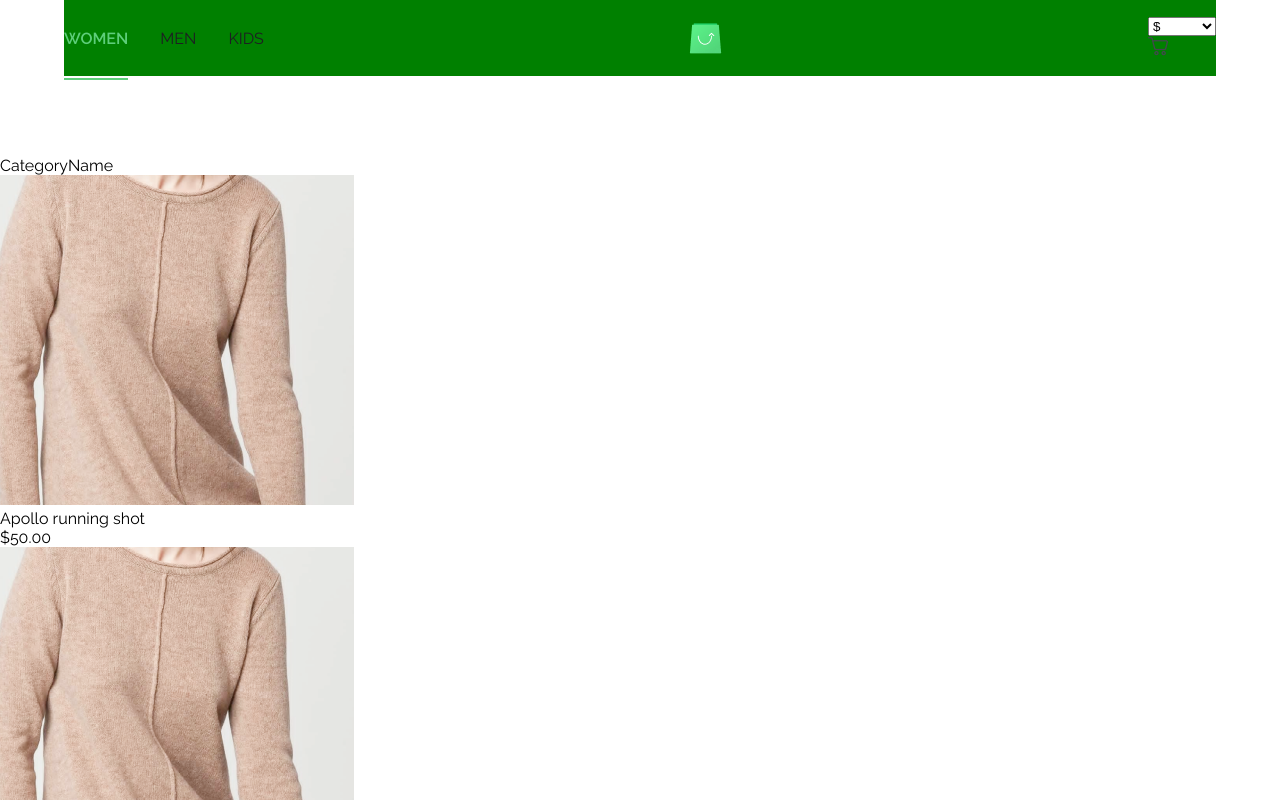
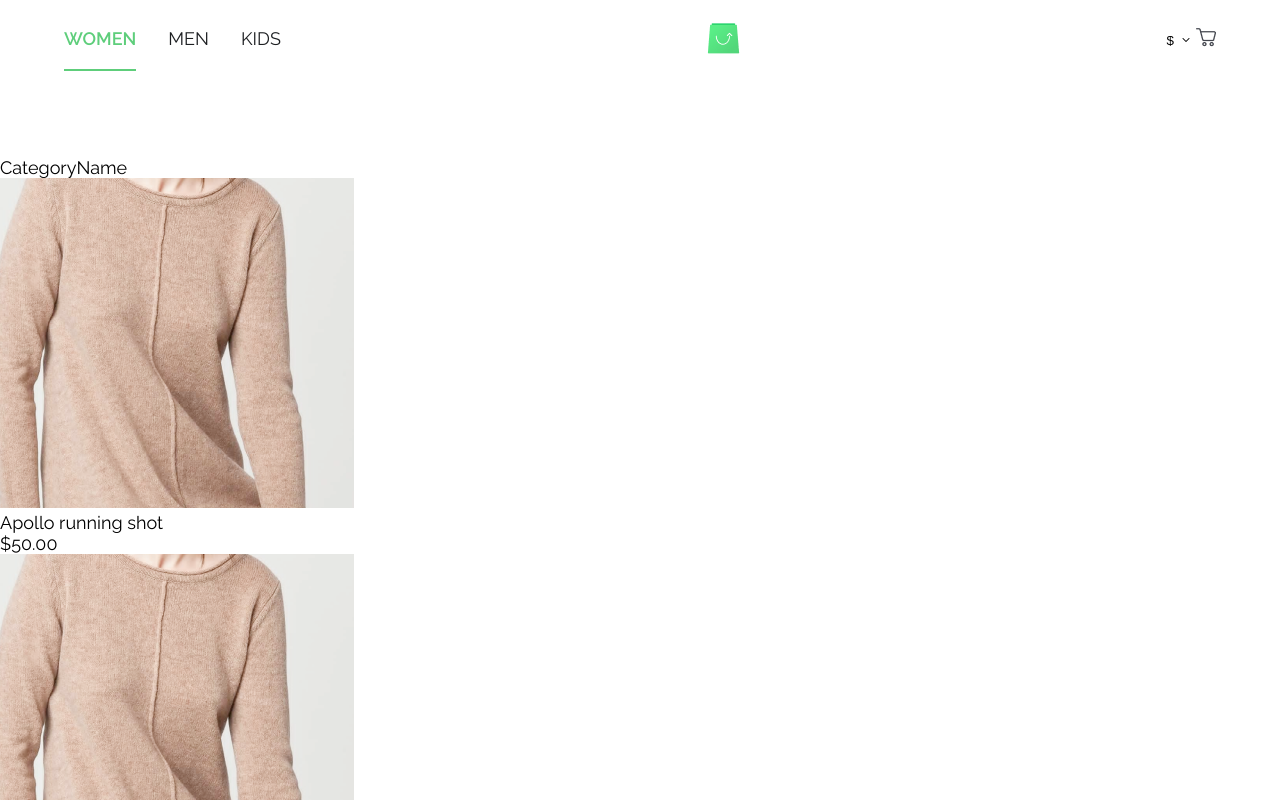
Before and after one commit to vickymarz/clothing-shop, a React (Create React App) app: page / in a window 1280 px wide. Shown: the top 800 px of the page. Built offline with nearby package versions, Linux system fonts and the light colour scheme; the HTML template or start-up script is replaced by a standard one.

Commit message:
Add custom styling to select option

```diff
--- a/src/Pages/Kids.js
+++ b/src/Pages/Kids.js
@@ -23,7 +23,7 @@ const Kids = ({ cloth }) => {
 };
 
 Kids.propTypes = {
-  cloth: PropTypes.arrayOf(PropTypes.oneOfType([PropTypes.number, PropTypes.string])).isRequired,
+  cloth: PropTypes.arrayOf(PropTypes.oneOfType([PropTypes.object])).isRequired,
 };
 
 export default Kids;
--- a/src/Pages/Men.js
+++ b/src/Pages/Men.js
@@ -23,7 +23,7 @@ const Men = ({ cloth }) => {
 };
 
 Men.propTypes = {
-  cloth: PropTypes.arrayOf(PropTypes.oneOfType([PropTypes.number, PropTypes.string])).isRequired,
+  cloth: PropTypes.arrayOf(PropTypes.oneOfType([PropTypes.object])).isRequired,
 };
 
 export default Men;
--- a/src/Pages/Women.js
+++ b/src/Pages/Women.js
@@ -23,7 +23,7 @@ const Women = ({ cloth }) => {
 };
 
 Women.propTypes = {
-  cloth: PropTypes.arrayOf(PropTypes.oneOfType([PropTypes.number, PropTypes.string])).isRequired,
+  cloth: PropTypes.arrayOf(PropTypes.oneOfType([PropTypes.object])).isRequired,
 };
 
 export default Women;
--- a/src/app/components/Currency.js
+++ b/src/app/components/Currency.js
@@ -1,41 +1,102 @@
 import React, { useState } from 'react';
+import styles from '../../css/currency.module.css';
 
 const Currency = () => {
-  const [option, setOption] = useState('USD $');
+  const [isOptionsOpen, setIsOptionsOpen] = useState(false);
+  const [selectedOption, setSelectedOption] = useState(0);
 
-  const symbol = option.split(' ')[1];
-
-  const currencySymbol = [
-    {
-      id: 1,
-      coins: 'USD',
-      symbol: '$',
-    },
-    {
-      id: 2,
-      coins: 'EUR',
-      symbol: '@',
-    },
-    {
-      id: 3,
-      coins: 'JPY',
-      symbol: '#',
-    },
+  const currencyList = [
+    'USD $',
+    'EUR @',
+    'JPY #',
   ];
 
-  const currencies = currencySymbol.map(({ id, coins, symbol }) => (
-    <option key={id} value={`${coins} ${symbol}`}>
-      {`${symbol} ${coins}`}
-    </option>
+  const toggleOptions = () => {
+    setIsOptionsOpen(!isOptionsOpen);
+  };
+
+  const setSelectedThenCloseDropdown = (index) => {
+    setSelectedOption(index);
+    setIsOptionsOpen(false);
+  };
+
+  const handleKeyDown = (index) => (e) => {
+    switch (e.key) {
+      case ' ':
+      case 'SpaceBar':
+      case 'Enter':
+        e.preventDefault();
+        setSelectedThenCloseDropdown(index);
+        break;
+      default:
+        break;
+    }
+  };
+
+  const handleListKeyDown = (e) => {
+    switch (e.key) {
+      case 'Escape':
+        e.preventDefault();
+        setIsOptionsOpen(false);
+        break;
+      case 'ArrowUp':
+        e.preventDefault();
+        setSelectedOption(
+          selectedOption - 1 >= 0 ? selectedOption - 1 : currencyList.length - 1,
+        );
+        break;
+      case 'ArrowDown':
+        e.preventDefault();
+        setSelectedOption(
+          selectedOption === currencyList.length - 1 ? 0 : selectedOption + 1,
+        );
+        break;
+      default:
+        break;
+    }
+  };
+
+  const symbol = currencyList[selectedOption].split(' ')[1];
+
+  const currencyOptions = currencyList.map((option, index) => (
+    <li
+      key={Math.random()}
+      className={styles.list}
+      id={option}
+      role="option"
+      aria-selected={selectedOption === index}
+      tabIndex={0}
+      onKeyDown={handleKeyDown(index)}
+      onClick={() => {
+        setSelectedThenCloseDropdown(index);
+      }}
+    >
+      {option}
+    </li>
   ));
 
   return (
-    <select value={option} onChange={(e) => setOption(e.target.value)}>
-      <option value={option}>
+    <div className={styles.container}>
+      <button
+        type="button"
+        aria-haspopup="listbox"
+        aria-expanded={isOptionsOpen}
+        className={`${styles.button} ${isOptionsOpen ? styles.expanded : ''}`}
+        onClick={toggleOptions}
+        onKeyDown={handleListKeyDown}
+      >
         {symbol}
-      </option>
-      {currencies}
-    </select>
+      </button>
+      <ul
+        className={`${styles.options} ${isOptionsOpen ? styles.show : ''}`}
+        role="listbox"
+        aria-activedescendant={currencyList[selectedOption]}
+        tabIndex={-1}
+        onKeyDown={handleListKeyDown}
+      >
+        {currencyOptions}
+      </ul>
+    </div>
   );
 };
 
--- a/src/app/components/Header.js
+++ b/src/app/components/Header.js
@@ -11,7 +11,7 @@ const Header = () => (
     <header className={styles.header}>
       <Nav />
       <img src={logo} alt="logo" />
-      <div>
+      <div className={styles.purchase}>
         <Currency />
         <Cart />
       </div>
--- /dev/null
+++ b/src/css/currency.module.css
@@ -0,0 +1,65 @@
+/* .wrapper {
+    display: flex;
+    justify-content: center;
+  } */
+
+  .container {
+    position: relative;
+  }
+
+  .button {
+    border: none;
+    outline: none;
+    background: none;
+    width: 50%;
+    position: relative;
+  }
+
+  .button:hover {
+    cursor: pointer;
+  }
+
+  .button::after {
+    position: absolute;
+    left: 15px;
+    top: -3px;
+    content: url(../assets/images/arrow-down.png)
+  }
+
+  .expanded::after {
+    position: absolute;
+    right: -15px;
+    top: -3px;
+    content: url(../assets/images/arrow-up.png)
+  }
+
+  .options {
+    border: none;
+    display: none;
+    width: 100px;
+    list-style: none;
+    text-align: center;
+    top: 30px;
+    left: -20px;
+    position: absolute;
+    box-shadow: 3px 3px 15px rgba(0, 0, 0, 0.1), -3px -3px 15px rgba(0, 0, 0, 0.1);
+  }
+
+  .show {
+    display: block;
+  }
+
+  .list {
+    padding: 10px;
+    color: #1D1F22;
+    padding-right: 30px;
+  }
+
+  .list:active,
+  .list:focus,
+  .list:hover,
+  .list[aria-selected="true"] {
+    background: #EEEEEE;
+    cursor: pointer;
+    color: #1D1F22;
+  }
--- a/src/css/header.module.css
+++ b/src/css/header.module.css
@@ -1,10 +1,16 @@
 .header {
     width: 90%;
     margin: auto;
-    background-color: green;
     padding: 1rem 0;
     display: flex;
     justify-content: space-between;
     align-items: center;
     margin-bottom: 80px;
 }
+
+.purchase {
+    display: flex;
+    justify-content: center;
+    align-items: center;
+    gap: 22px;
+}
--- a/src/css/nav.module.css
+++ b/src/css/nav.module.css
@@ -2,7 +2,7 @@
   color: #5ece7b;
   font-weight: 600;
   border-bottom: 2px solid #5ece7b;
-  padding-bottom: 30px;
+  padding-bottom: 20px;
 }
 
 .inactive {
--- a/src/index.css
+++ b/src/index.css
@@ -10,6 +10,7 @@
 
 html {
   font-family: 'Raleway', sans-serif;
+  font-size: 18px;
 }
 
 body {
```
Also changed, not shown: src/assets/images/arrow-down.png (added), src/assets/images/arrow-up.png (added).
